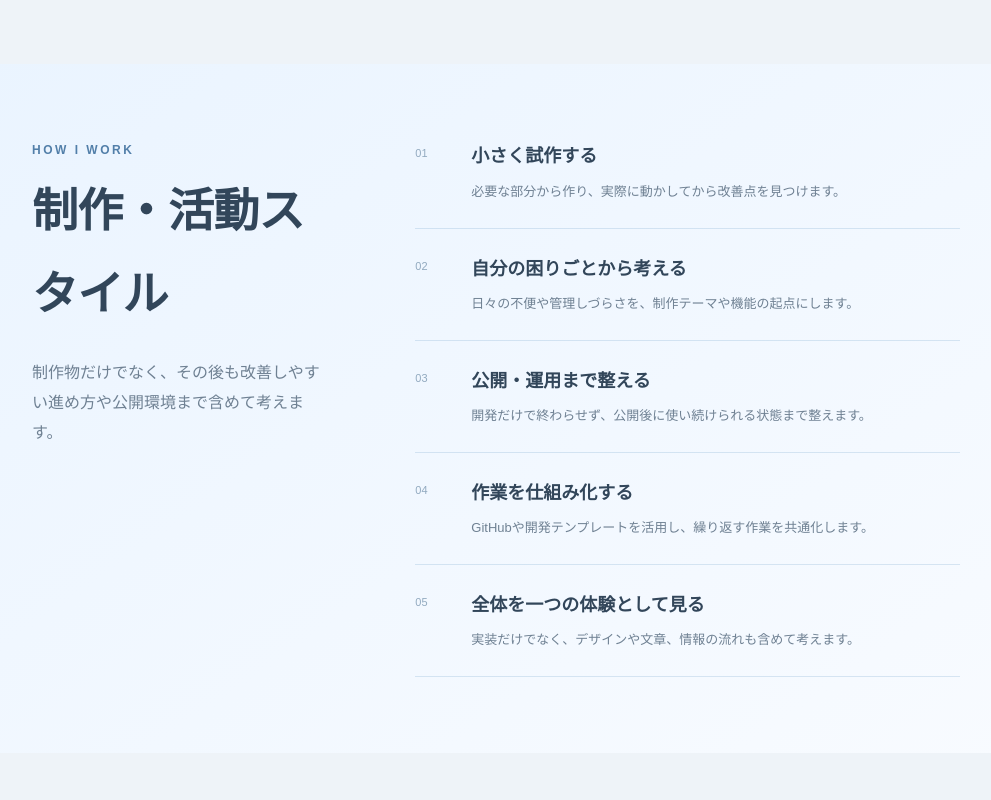
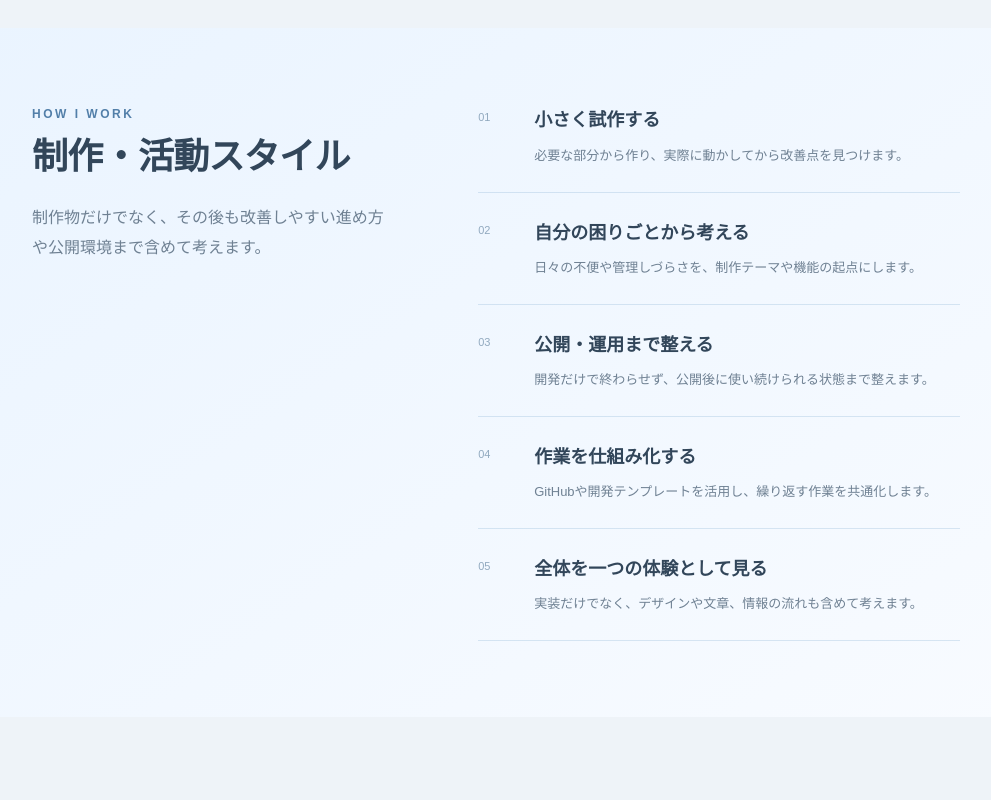
Before and after one commit to pluto007-lab/portfolio, a plain HTML site: page about.html in a window 1280 px wide. Shown: the part 1820-2620 px from the top of the page, without its empty margins (144-1135 px from the left). Drawn offline with Linux system fonts and the light colour scheme.

Commit message:
Aboutページの見出し階層を調整

```diff
--- a/css/style.css
+++ b/css/style.css
@@ -1779,6 +1779,15 @@ html {
   padding-top: 36px;
 }
 
+.about-v2 .v2-section h2 {
+  max-width: 100%;
+  font-size: clamp(30px, 3vw, 36px);
+  font-weight: 600;
+  line-height: 1.3;
+  overflow-wrap: normal;
+  word-break: keep-all;
+}
+
 .about-v2-hero {
   padding: clamp(48px, 8vw, 92px) clamp(30px, 8vw, 92px);
   border: 1px solid rgba(255, 255, 255, 0.82);
@@ -1872,7 +1881,7 @@ html {
 
 .about-v2-style {
   display: grid;
-  grid-template-columns: minmax(260px, 0.7fr) minmax(0, 1.3fr);
+  grid-template-columns: minmax(330px, 0.85fr) minmax(0, 1.15fr);
   gap: clamp(42px, 8vw, 90px);
   padding: clamp(38px, 7vw, 76px);
   border-radius: 40px;
@@ -1965,7 +1974,7 @@ html {
 
 .about-v2-qualifications {
   display: grid;
-  grid-template-columns: minmax(220px, 0.55fr) minmax(0, 1.45fr);
+  grid-template-columns: minmax(260px, 0.7fr) minmax(0, 1.3fr);
   gap: 64px;
   padding: clamp(38px, 7vw, 72px);
   border: 1px solid var(--v2-line);
@@ -2019,7 +2028,7 @@ html {
 
 .about-v2-cta {
   display: grid;
-  grid-template-columns: minmax(0, 0.8fr) minmax(0, 1.2fr);
+  grid-template-columns: minmax(280px, 0.75fr) minmax(0, 1.25fr);
   gap: 64px;
   padding: clamp(38px, 7vw, 72px);
   border-radius: 40px;
```
